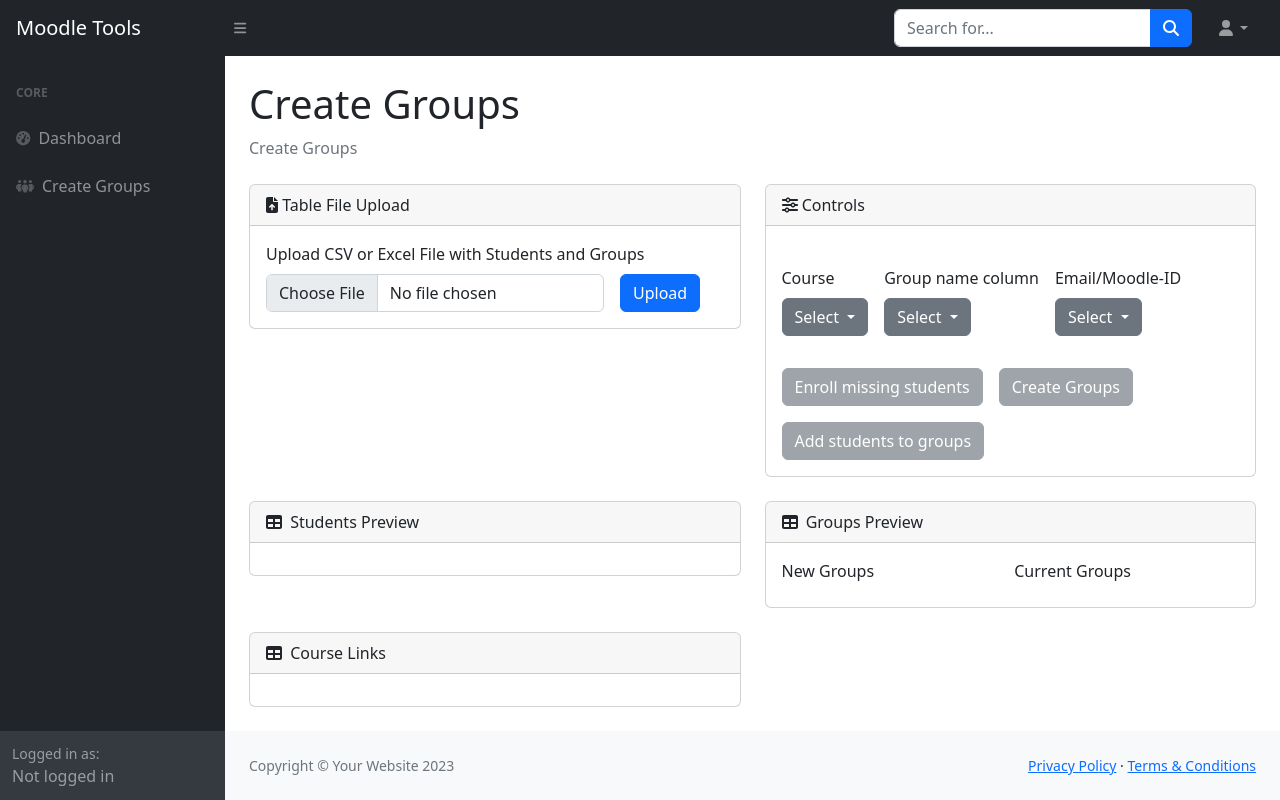
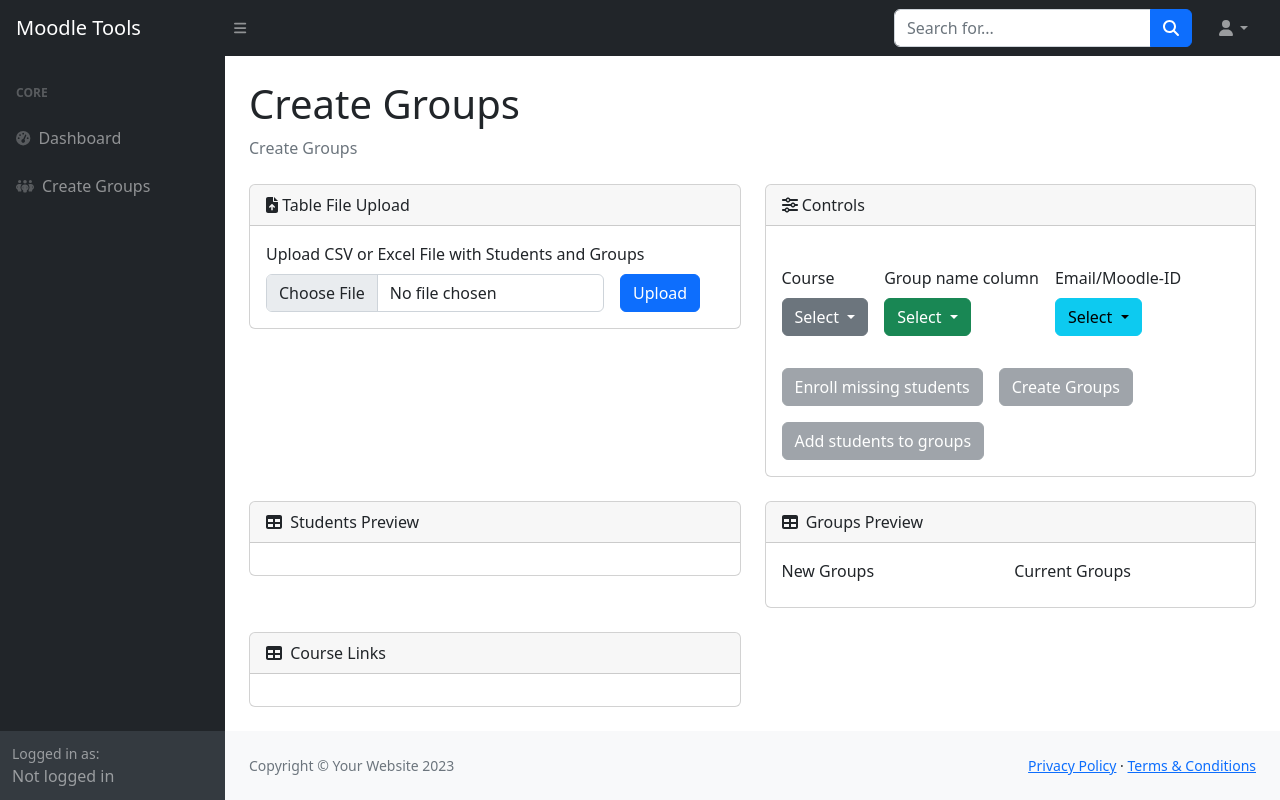
Before and after one commit to dominikhoebert/moodle-tools, a Flask app: template templates/create_groups.html in a window 1280 px wide. Run offline with Flask 3, Linux system fonts and the light colour scheme; the template is opened without the code that fills it, so the values that code supplies are empty; some libraries are stand-ins or nearby versions.

Commit message:
color selected columns

```diff
--- a/create_groups.py
+++ b/create_groups.py
@@ -81,7 +81,7 @@ def create_response(kind: str, moodle: MoodleSyncTesting, response: dict = None)
             courses_html += f'<li><a class="dropdown-item" onclick="update(\'course/\' + {course_id})">{course_name}</a></li>'
         response['select-course-list'] = courses_html
     if moodle.students is not None and (kind == "student_list" or kind == "all"):
-        response['student-preview'] = moodle.students_original.to_html(table_id="datatablesSimple")
+        response['student-preview'] = moodle.students_original.to_json(orient="records")
         group_column_names_html = ""
         column_names_html = ""
         for column_names in moodle.students_original.columns.to_list():
--- a/static/js/create_groups.js
+++ b/static/js/create_groups.js
@@ -62,6 +62,9 @@ function parse_response(response, button) {
                 element.disabled = (value === 'true');
             }
         }
+        else if(key=="student-preview") {
+            create_grid(value);
+        }
         else {
             element = document.getElementById(key)
             if (element) {
@@ -73,6 +76,27 @@ function parse_response(response, button) {
     if (datatablesSimple) {
         new simpleDatatables.DataTable(datatablesSimple);
     }
+    set_grid_background();
+}
+
+function create_grid(data) {
+    data = JSON.parse(data)
+    const grid = new gridjs.Grid({
+        data: data,
+        sort: true,
+  pagination: true,
+  fixedHeader: true,
+  resizable: true,
+    }).render(document.getElementById("grid-wrapper"));
+}
+
+function set_grid_background() {
+    let cn = document.getElementById("column-name").innerHTML.trim();
+    let sg = document.getElementById("select-group").innerHTML.trim();
+    let style_tag = document.getElementById("gridbg");
+    style_tag.innerHTML = "th[data-column-id=" + cn + "] {background-color: #31d2f2 !important;} " +
+        "th[data-column-id=" + sg + "] {background-color: #22bf76 !important;}";
+    console.log(style_tag);
 }
 
 update('get_all')
--- a/static/js/gridjs_test.js
+++ b/static/js/gridjs_test.js
@@ -13,7 +13,6 @@ function parse_response(data) {
     }
     console.log(columns)
     const grid = new gridjs.Grid({
-        columns: columns,
         data: data,
         sort: true,
   pagination: true,
--- a/templates/create_groups.html
+++ b/templates/create_groups.html
@@ -50,7 +50,7 @@
                         <div class="col-auto">
                             <label class="form-label" for="select-group">Group name column</label>
                             <div class="dropdown">
-                                <button class="btn btn-secondary dropdown-toggle" type="button"
+                                <button class="btn btn-success dropdown-toggle" type="button"
                                         data-bs-toggle="dropdown"
                                         aria-expanded="false" id="select-group">
                                     Select
@@ -62,7 +62,7 @@
                         <div class="col-auto">
                             <label class="form-label" for="column-name">Email/Moodle-ID</label>
                             <div class="dropdown">
-                                <button class="btn btn-secondary dropdown-toggle" type="button"
+                                <button class="btn btn-info dropdown-toggle" type="button"
                                         data-bs-toggle="dropdown"
                                         aria-expanded="false" id="column-name">
                                     Select
@@ -104,7 +104,9 @@
                 <i class="fas fa-table me-1"></i>
                 Students Preview
             </div>
-            <div class="card-body" id="student-preview">
+            <div class="card-body">
+                <style id="gridbg"></style>
+                <div id="grid-wrapper"></div>
             </div>
         </div>
     </div>
@@ -147,5 +149,7 @@
         </div>
     </div>
 </div>
+<link href="https://cdn.jsdelivr.net/npm/gridjs/dist/theme/mermaid.min.css" rel="stylesheet"/>
+<script src="https://cdn.jsdelivr.net/npm/gridjs/dist/gridjs.umd.js"></script>
 <script src="{{ url_for('static', filename='js/create_groups.js') }}"></script>
 {% endblock %}
```
